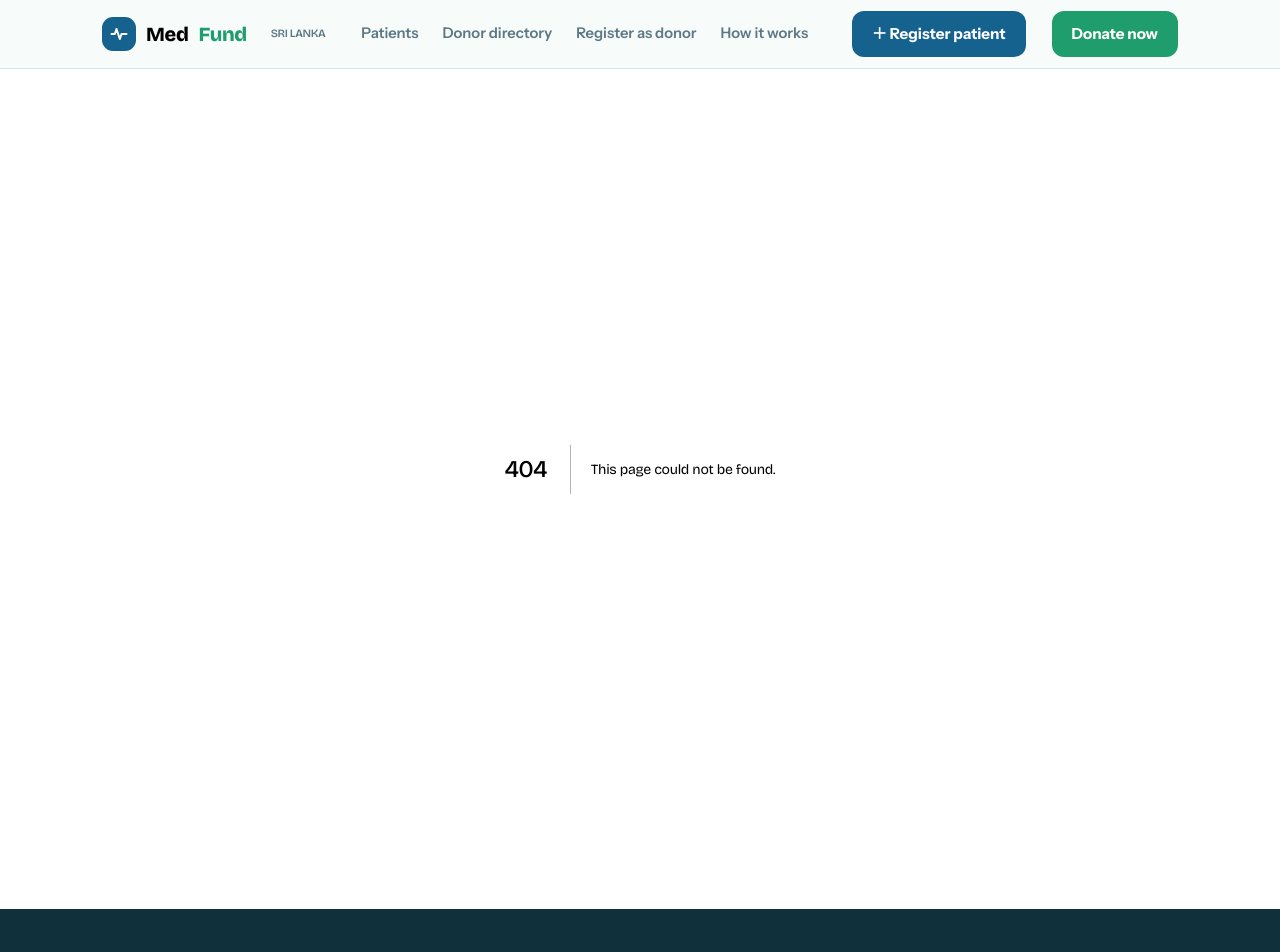
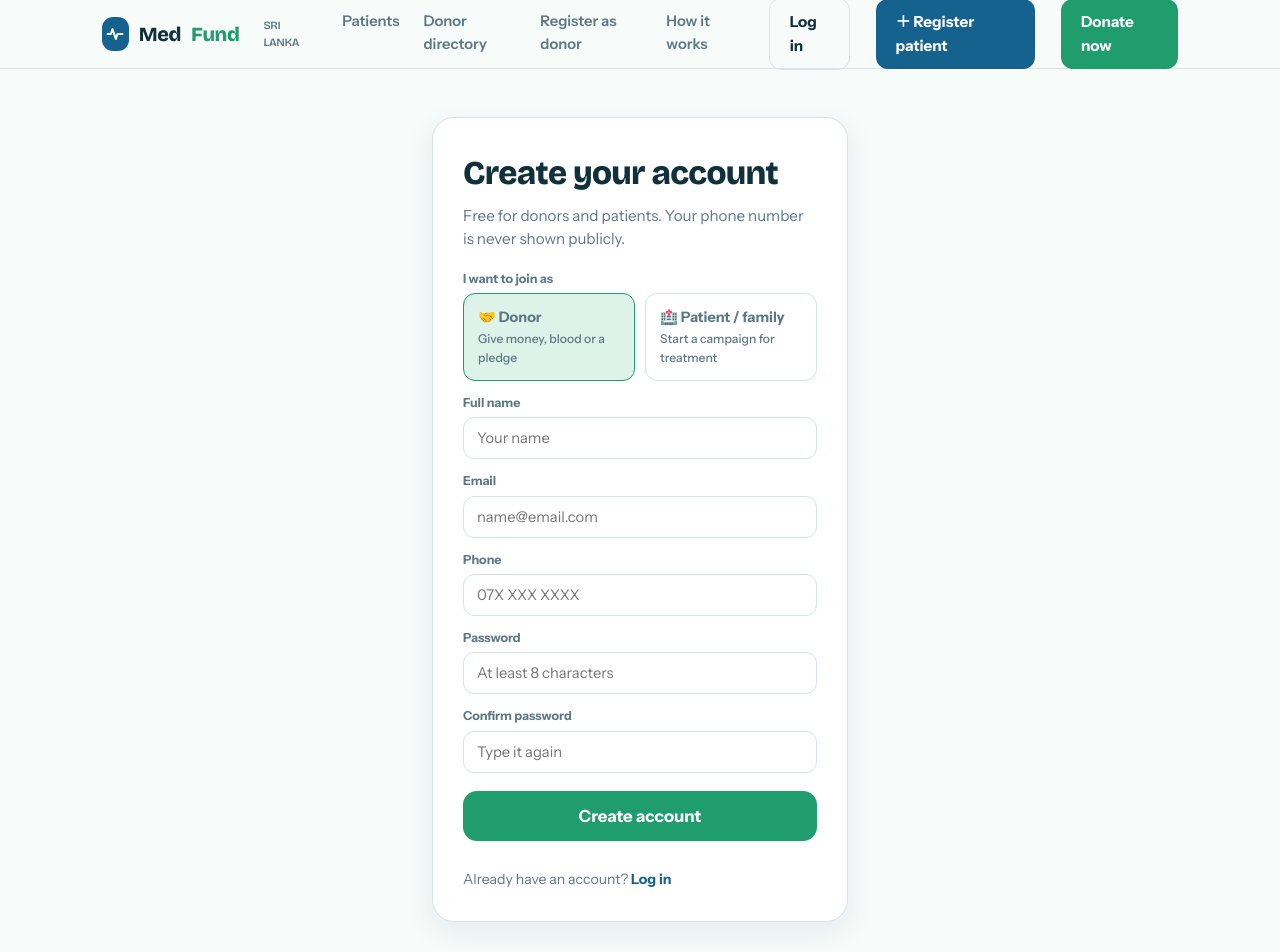
Before and after one commit to pasinduN/medfund-sri-lanka, a Next.js app in the folder frontend/: page /signup in a window 1280 px wide. Before the commit this address had no page. Shown: the top 952 px of the page. Built offline with nearby package versions, Linux system fonts and the light colour scheme.

Commit message:
Add login and sign up pages

```diff
--- a/frontend/app/globals.css
+++ b/frontend/app/globals.css
@@ -362,3 +362,20 @@ footer a:hover{color:#fff}
 @media(prefers-reduced-motion:reduce){*{animation:none!important;transition:none!important}}
 
 main{animation:fade .35s ease}
+
+/* ---------- login / sign up ---------- */
+.auth{max-width:460px;margin:0 auto;padding:48px 22px 70px}
+.auth .panel{padding:30px}
+.auth h2{margin-bottom:4px}
+.auth .formgrid{grid-template-columns:1fr}
+.auth .btn-big{width:100%;justify-content:center;margin-top:6px}
+.auth-links{display:flex;justify-content:space-between;gap:10px;margin-top:16px;font-size:.88rem;color:var(--muted)}
+.auth-links a{color:var(--blue);font-weight:700}
+.form-error{background:var(--urgent-soft);color:var(--urgent);border-radius:10px;padding:10px 12px;font-size:.85rem;font-weight:600}
+.form-info{background:var(--green-soft);color:var(--green);border-radius:10px;padding:10px 12px;font-size:.85rem;font-weight:600}
+.role-pick{display:grid;grid-template-columns:1fr 1fr;gap:10px}
+.role-pick label{display:flex;flex-direction:column;gap:2px;border:1.5px solid var(--line);border-radius:12px;padding:12px 14px;cursor:pointer;font-weight:700;font-size:.9rem;background:#fff}
+.role-pick label span{font-weight:500;font-size:.76rem;color:var(--muted)}
+.role-pick label:has(input:checked){border-color:var(--green);background:var(--green-soft)}
+.role-pick input{display:none}
+@media(max-width:600px){.nav .nav-login{display:none}}
--- /dev/null
+++ b/frontend/app/signup/page.js
@@ -0,0 +1,17 @@
+import SignupForm from "@/components/SignupForm";
+
+export const metadata = {
+  title: "Create an account — MedFund Sri Lanka",
+};
+
+export default function SignupPage() {
+  return (
+    <div className="auth">
+      <div className="panel">
+        <h2>Create your account</h2>
+        <p style={{ marginBottom: 18 }}>Free for donors and patients. Your phone number is never shown publicly.</p>
+        <SignupForm />
+      </div>
+    </div>
+  );
+}
--- a/frontend/components/Footer.js
+++ b/frontend/components/Footer.js
@@ -14,6 +14,7 @@ export default function Footer() {
           <h5>Platform</h5>
           <Link href="/patients">Browse patients</Link>
           <Link href="/register-patient">Start a campaign</Link>
+          <Link href="/login">Log in</Link>
           <a>Success stories</a>
         </div>
         <div>
--- a/frontend/components/Header.js
+++ b/frontend/components/Header.js
@@ -34,7 +34,10 @@ export default function Header() {
           ))}
         </nav>
 
-        <Link className="btn btn-blue" href="/register-patient" style={{ marginLeft: "auto" }}>
+        <Link className="btn btn-ghost nav-login" href="/login" style={{ marginLeft: "auto" }}>
+          Log in
+        </Link>
+        <Link className="btn btn-blue" href="/register-patient">
           ＋ Register patient
         </Link>
         <Link className="btn btn-green" href="/patients">
--- /dev/null
+++ b/frontend/components/SignupForm.js
@@ -0,0 +1,73 @@
+"use client";
+
+import { useState } from "react";
+import Link from "next/link";
+
+const ROLES = [
+  { value: "donor", label: "🤝 Donor", hint: "Give money, blood or a pledge" },
+  { value: "patient", label: "🏥 Patient / family", hint: "Start a campaign for treatment" },
+];
+
+export default function SignupForm() {
+  const [error, setError] = useState("");
+  const [done, setDone] = useState(false);
+
+  const handleSubmit = (e) => {
+    e.preventDefault();
+    const form = new FormData(e.target);
+
+    if (form.get("password").length < 8) {
+      setError("Password must be at least 8 characters.");
+      return;
+    }
+    if (form.get("password") !== form.get("confirm")) {
+      setError("Passwords don't match.");
+      return;
+    }
+
+    setError("");
+    // TODO: POST /api/auth/register once the backend is ready
+    setDone(true);
+  };
+
+  if (done) {
+    return (
+      <div className="success">
+        <div className="ring">✓</div>
+        <h3>Account created</h3>
+        <p>This is a preview — accounts will be saved once the backend is connected.</p>
+        <Link className="btn btn-blue" href="/login">Go to log in</Link>
+      </div>
+    );
+  }
+
+  return (
+    <form onSubmit={handleSubmit} className="formgrid">
+      <div className="field">
+        <label>I want to join as</label>
+        <div className="role-pick">
+          {ROLES.map((r) => (
+            <label key={r.value}>
+              <input type="radio" name="role" value={r.value} defaultChecked={r.value === "donor"} />
+              {r.label}
+              <span>{r.hint}</span>
+            </label>
+          ))}
+        </div>
+      </div>
+      <div className="field"><label>Full name</label><input name="fullName" required autoComplete="name" placeholder="Your name" /></div>
+      <div className="field"><label>Email</label><input name="email" type="email" required autoComplete="email" placeholder="name@email.com" /></div>
+      <div className="field"><label>Phone</label><input name="phone" type="tel" required autoComplete="tel" placeholder="07X XXX XXXX" /></div>
+      <div className="field"><label>Password</label><input name="password" type="password" required autoComplete="new-password" placeholder="At least 8 characters" /></div>
+      <div className="field"><label>Confirm password</label><input name="confirm" type="password" required autoComplete="new-password" placeholder="Type it again" /></div>
+
+      {error && <div className="form-error">{error}</div>}
+
+      <button type="submit" className="btn btn-green btn-big">Create account</button>
+
+      <div className="auth-links">
+        <span>Already have an account? <Link href="/login">Log in</Link></span>
+      </div>
+    </form>
+  );
+}
```
Also changed, not shown: frontend/app/login/page.js (added, +17 -0 lines), frontend/components/LoginForm.js (added, +36 -0 lines).
